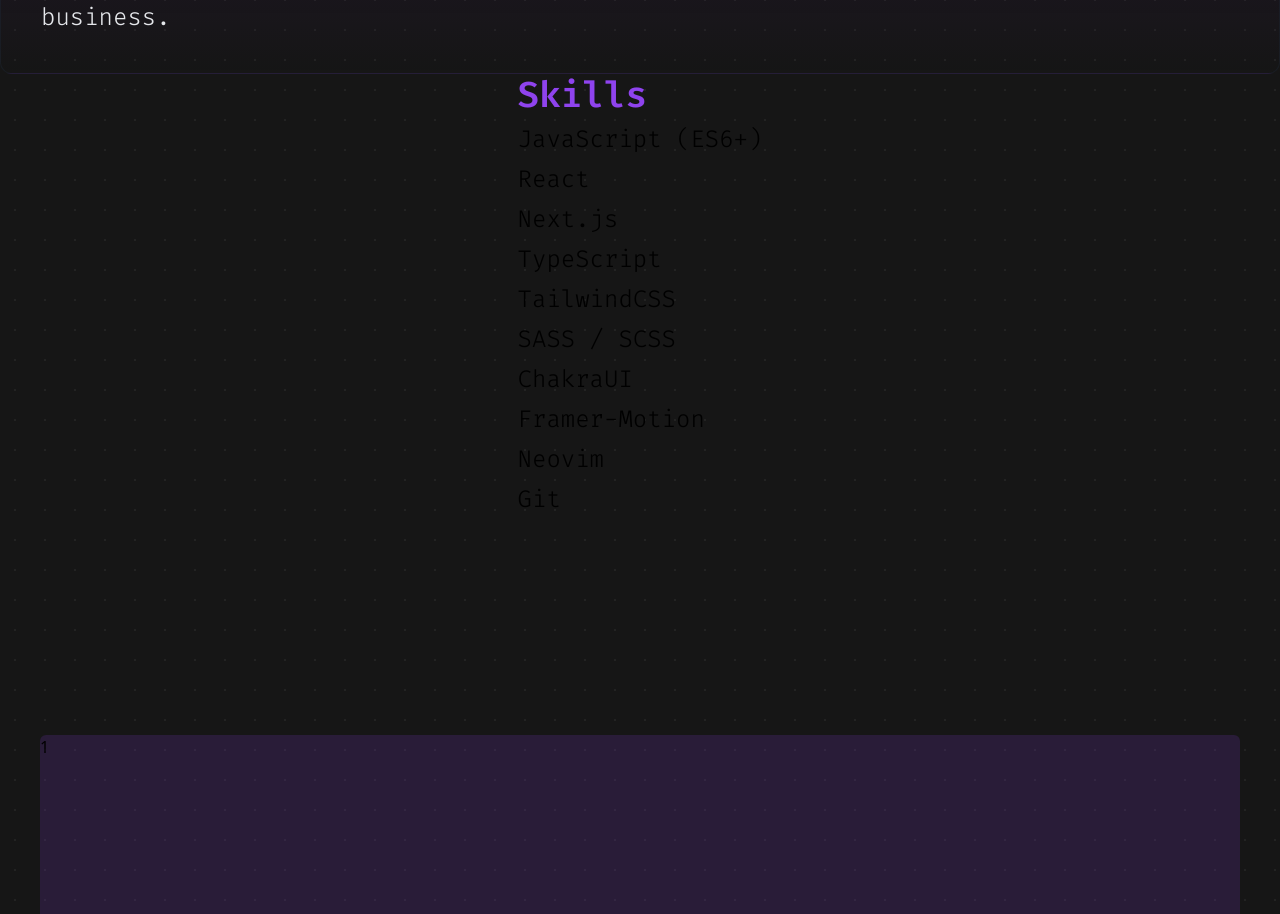
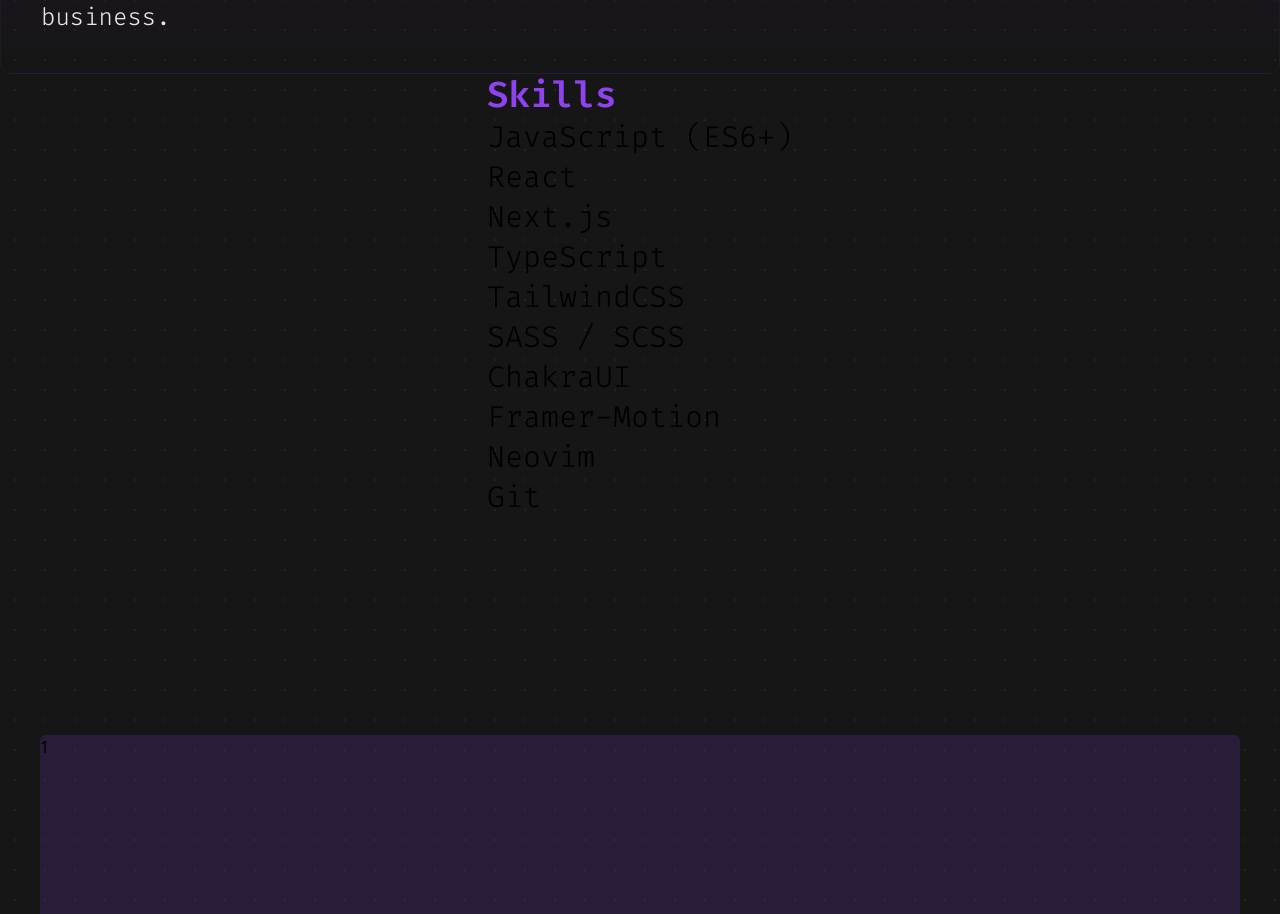
Before and after one commit to themuuln/final-portfolio, a Next.js app: page / in a window 1280 px wide. Shown: the part 1785-2699 px from the top of the page. Built offline with nearby package versions, Linux system fonts and the light colour scheme; a web font is replaced by a local one.

Commit message:
changed: skill section changed

```diff
--- a/components/main/skills/Skills.tsx
+++ b/components/main/skills/Skills.tsx
@@ -6,6 +6,7 @@ import { HiOutlineCode } from "react-icons/hi";
 
 import { motion as m } from "framer-motion";
 import { useContext } from "react";
+import SkillsText from "./SkillsText";
 
 const Skills = () => {
   const { hoverType, setHoverType } = useContext(HoverTypeContext);
@@ -40,13 +41,11 @@ const Skills = () => {
                   className={"transition-colors duration-200"}
                   key={skill.name}
                 >
-                  <m.a
+                  <SkillsText
                     href={skill.href}
-                    target="_blank"
-                    rel="noopener noreferrer"
-                  >
-                    {skill.name}
-                  </m.a>
+                    name={skill.name}
+                    icon={skill.icon}
+                  />
                 </m.li>
               ))}
             </ul>
--- /dev/null
+++ b/components/main/skills/SkillsText.tsx
@@ -0,0 +1,30 @@
+import CursorContext from "@/lib/context/context";
+import { motion as m } from "framer-motion";
+import { useContext } from "react";
+
+const SkillsText = ({ name, icon, href }: any) => {
+  const { textEnter, textLeave } = useContext(CursorContext);
+
+  const handleMouseEnter = () => {
+    textEnter();
+  };
+
+  const handleMouseLeave = () => {
+    textLeave();
+  };
+
+  return (
+    <m.a
+      onMouseEnter={handleMouseEnter}
+      onMouseLeave={handleMouseLeave}
+      href={href}
+      target="_blank"
+      rel="noopener noreferrer"
+      className="text-lg font-light leading-3  sm:text-xl md:text-2xl md:leading-3 xl:text-3xl xl:leading-6"
+    >
+      {name}
+    </m.a>
+  );
+};
+
+export default SkillsText;
```
